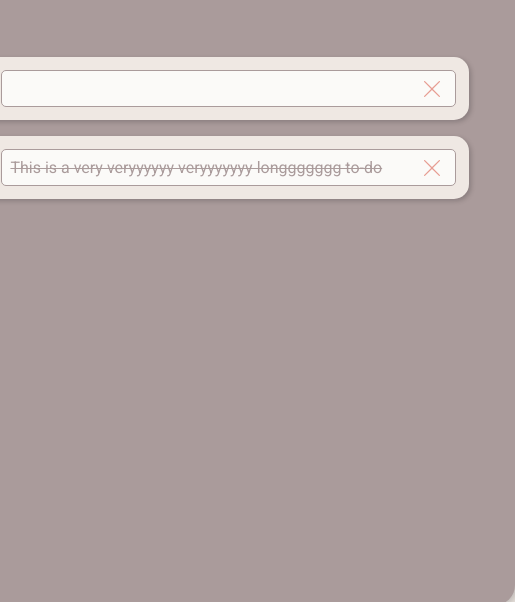
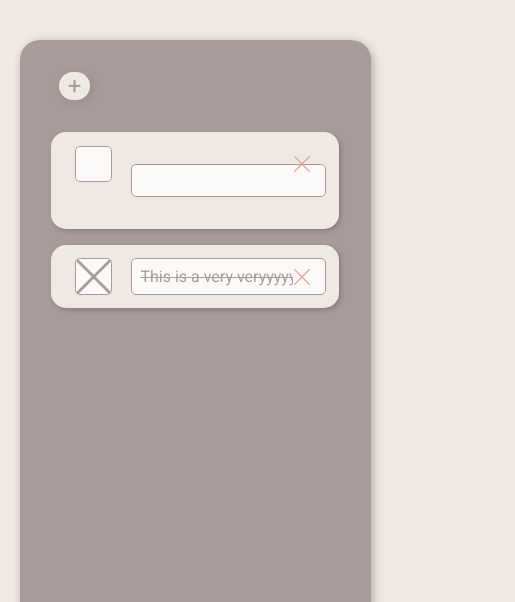
Before and after one commit to davidk55/simple-to-do-list, a website built with webpack: page src/template.html in a window 390 px wide. Shown: the part 242-844 px from the top of the page, 515 px wide, since content can reach past the window. Built offline with nearby package versions, Linux system fonts and the light colour scheme.

Commit message:
fix: media query not working properly

```diff
--- a/src/styles/main.scss
+++ b/src/styles/main.scss
@@ -16,6 +16,7 @@ body {
     font-family: var(--primary-font);
     margin-top: 10vh;
     flex-flow: column;
+    width: 100%;
 
     h1 {
       font-size: 4rem;
@@ -89,7 +90,6 @@ body {
           background-size: contain;
         }
 
-
         &__content {
           background-color: var(--bright-white);
           padding: 0.5rem 2rem 0.5rem 0.5rem;
@@ -101,7 +101,6 @@ body {
           font-size: 1rem;
           overflow-wrap: break-word;
           word-wrap: normal;
-
         }
       }
     }
@@ -132,6 +131,11 @@ body {
 
 @media (max-width: 600px) {
   #todo-container {
-    max-width: 85%;
+    width: 90%;
+    min-width: inherit;
+
+    #todo-content {
+      font-size: 0.8rem;
+    }
   }
 }
--- a/src/template.html
+++ b/src/template.html
@@ -15,7 +15,9 @@
         </li>
 
         <li class="todo-container__item">
-          <input type="text" class="todo-container__item__content">
+          <input type="button" name="todo-checked-toggle-btn" class="todo-container__item__checked-toggle-btn">
+          <input type="text" class="todo-container__item__content" id="todo-content">
+          <input type="button" name="todo-delete-btn" class="todo-container__item__delete-btn">
         </li>
 
         <li class="todo-container__item finished">
```
